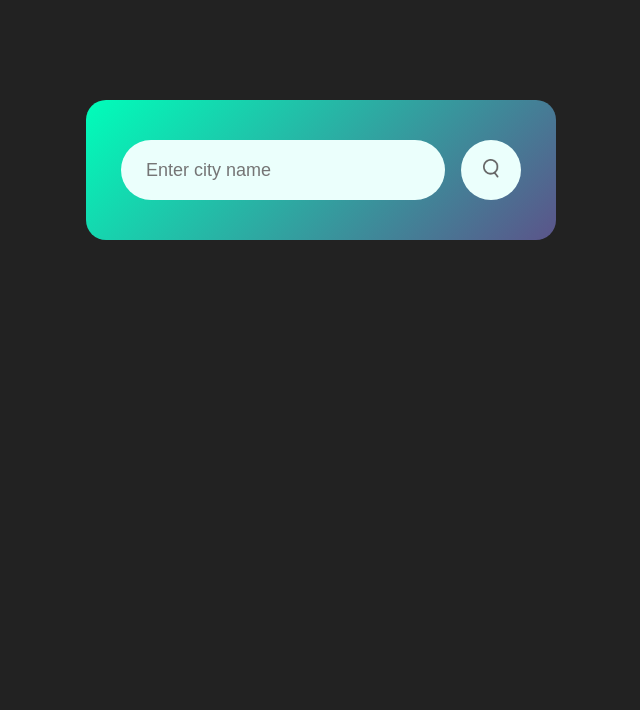
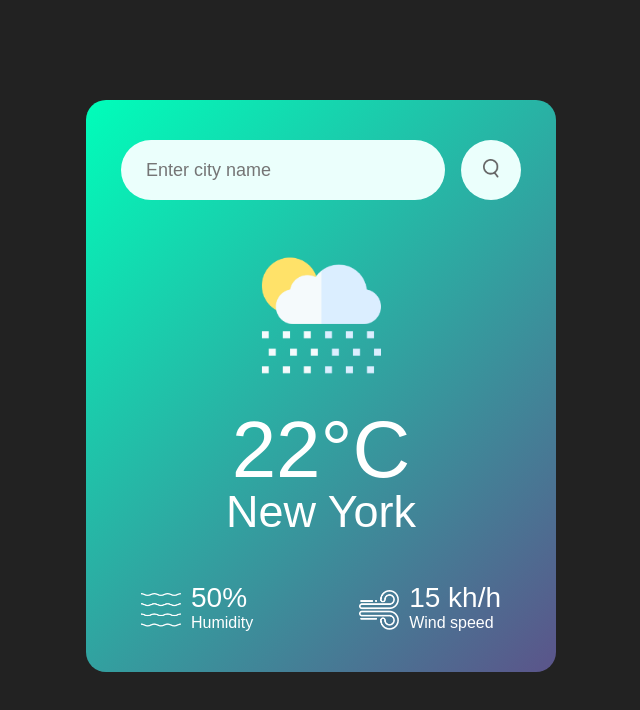
Before and after one commit to Cristian-Ser/weather_app, a plain HTML site: page index.html in a window 1280 px wide. Shown: the whole page, without its empty margins (319-959 px from the left). Drawn offline with Linux system fonts and the light colour scheme.

Commit message:
Estilos listos

```diff
--- a/index.html
+++ b/index.html
@@ -12,6 +12,27 @@
             <input type="text" name="" id="" placeholder="Enter city name" spellcheck="false">
             <button><img src="images/search.png" alt="search button"></button>
         </div>
+        <div class="weather">
+            <img src="images/rain.png" class="weather-icon">
+            <h1 class="temp">22°C</h1>
+            <h2 class="city">New York</h2>
+            <div class="details">
+                <div class="col">
+                    <img src="images/humidity.png">
+                    <div>
+                        <p class="humidity">50%</p>
+                        <p>Humidity</p>
+                    </div>
+                </div>
+                <div class="col">
+                    <img src="images/wind.png">
+                    <div>
+                        <p class="wind">15 kh/h</p>
+                        <p>Wind speed</p>
+                    </div>
+                </div>
+            </div>
+        </div>
     </div>
 </body>
 </html>
--- a/style.css
+++ b/style.css
@@ -52,3 +52,43 @@ body {
 .search img {
     width: 16px;
 }
+
+.weather-icon {
+    width: 170px;
+    margin-top: 30px;
+}
+
+.weather h1 {
+    font-size: 80px;
+    font-weight: 500;
+}
+
+.weather h2 {
+    font-size: 45px;
+    font-weight: 400;
+    margin-top: -10px
+}
+
+.details {
+    display: flex;
+    align-items: center;
+    justify-content: space-between;
+    padding: 0 20px;
+    margin-top: 50px;
+}
+
+.col {
+    display: flex;
+    align-items: center;
+    text-align: left;
+}
+
+.col img {
+    width: 40px;
+    margin-right: 10px;
+}
+
+.humidity, .wind {
+    font-size: 28px;
+    margin-top: -6px;
+}
```
